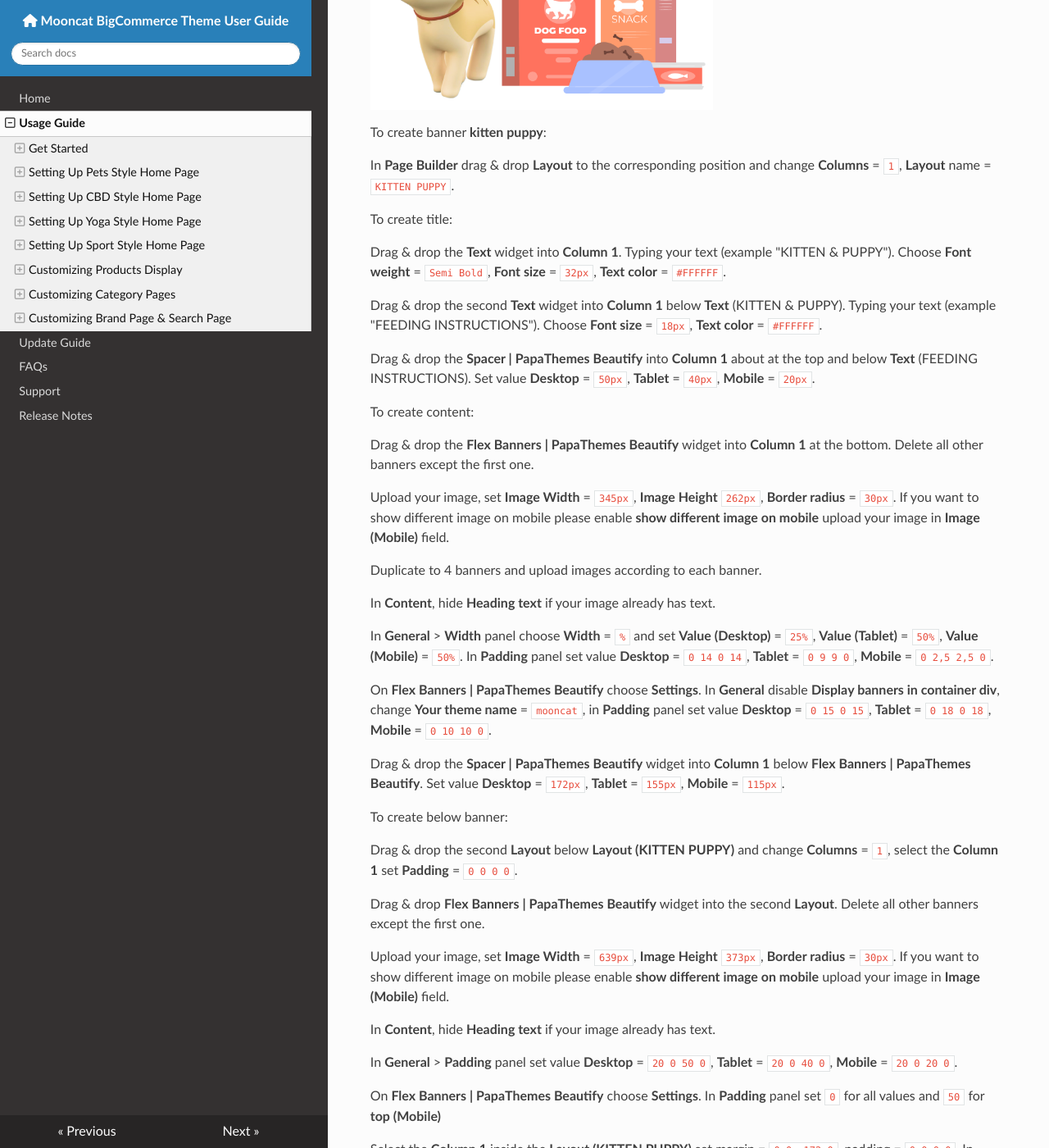
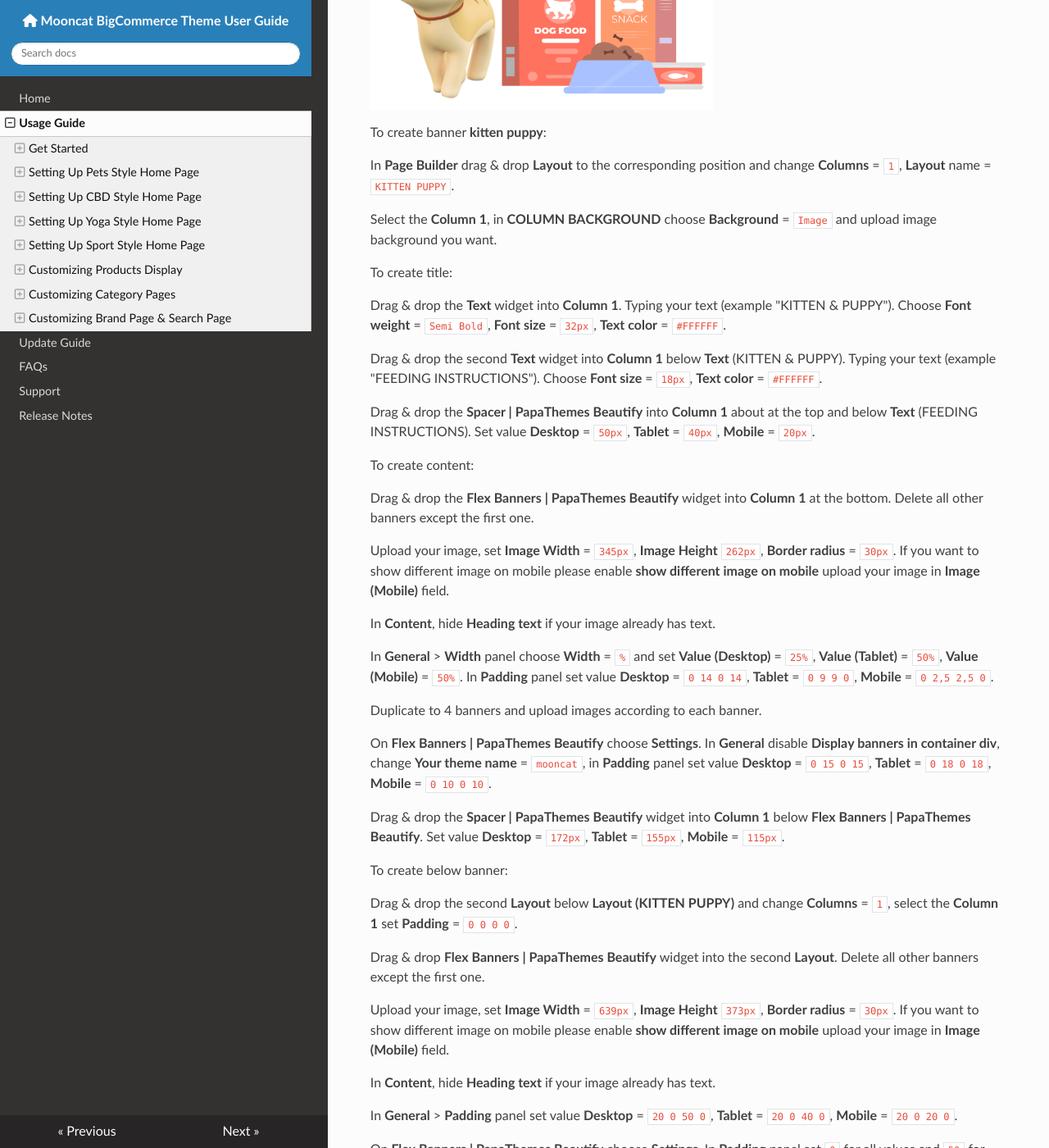
Before and after one commit to allcommerce/bc-mooncat-docs, an MkDocs documentation site: the page built from docs/usage.md, in a window 1280 px wide and 1400 px high, scrolled down 12331 px. Shown: the whole window at 82% size. Built offline with MkDocs 1.6.1, drawn with Linux system fonts in a browser that asks for light colours; nearby versions of some CDN libraries; some of the changed text lies outside the part shown.

Commit message:
Fix orther kitten-puppy

```diff
--- a/docs/usage.md
+++ b/docs/usage.md
@@ -200,6 +200,8 @@
 
 In **Page Builder** drag & drop **Layout** to the corresponding position and change **Columns** = `1`, **Layout** name = `KITTEN PUPPY`.
 
+Select the **Column 1**, in **COLUMN BACKGROUND** choose **Background** = `Image` and upload image background you want.
+
 To create title:
 
 Drag & drop the **Text** widget into **Column 1**. Typing your text (example "KITTEN & PUPPY"). Choose **Font weight** = `Semi Bold`, **Font size** = `32px`, **Text color** = `#FFFFFF`.
@@ -214,13 +216,13 @@
 
 Upload your image, set **Image Width** = `345px`, **Image Height** `262px`, **Border radius** = `30px`. If you want to show different image on mobile please enable **show different image on mobile** upload your image in **Image (Mobile)** field.
 
-Duplicate to 4 banners and upload images according to each banner.
-
 In **Content**, hide **Heading text** if your image already has text.
 
 In **General** > **Width** panel choose **Width** = `%` and set **Value (Desktop)** = `25%`, **Value (Tablet)** = `50%`,  **Value (Mobile)** = `50%`. In **Padding** panel set value **Desktop** = `0 14 0 14`, **Tablet** = `0 9 9 0`, **Mobile** = `0 2,5 2,5 0`.
 
-On **Flex Banners | PapaThemes Beautify** choose **Settings**. In **General** disable **Display banners in container div**, change **Your theme name** = `mooncat`, in **Padding** panel set value **Desktop** = `0 15 0 15`, **Tablet** = `0 18 0 18`, **Mobile** = `0 10 10 0`.
+Duplicate to 4 banners and upload images according to each banner.
+
+On **Flex Banners | PapaThemes Beautify** choose **Settings**. In **General** disable **Display banners in container div**, change **Your theme name** = `mooncat`, in **Padding** panel set value **Desktop** = `0 15 0 15`, **Tablet** = `0 18 0 18`, **Mobile** = `0 10 0 10`.
 
 Drag & drop the **Spacer | PapaThemes Beautify** widget into **Column 1** below **Flex Banners | PapaThemes Beautify**. Set value **Desktop** = `172px`, **Tablet** = `155px`, **Mobile** = `115px`.
 
@@ -238,7 +240,7 @@
 
 On **Flex Banners | PapaThemes Beautify** choose **Settings**. In **Padding** panel set `0` for all values and `50` for **top (Mobile)**
 
-Select the **Column 1** inside the **Layout (KITTEN PUPPY)** set margin = `0 0 -172 0`, padding = `0 0 0 0`. In **COLUMN BACKGROUND** choose **Background** = `Image` and upload image background you want.
+Select the **Column 1** inside the **Layout (KITTEN PUPPY)** set **Margin** = `0 0 -172 0`, **Padding** = `0 0 0 0`.
 
 **Watch the instruction video:**
 
```
